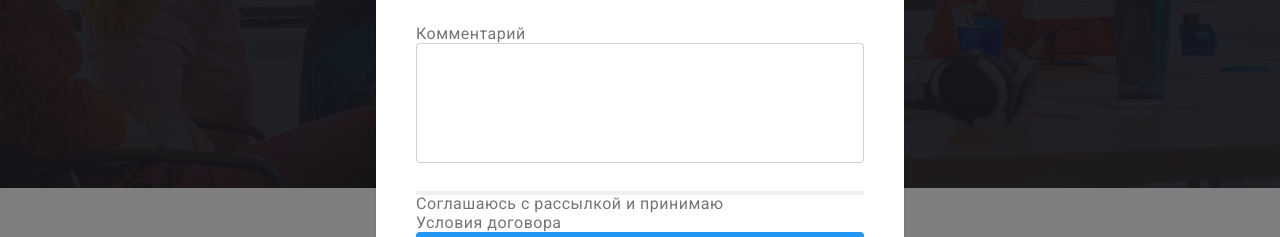
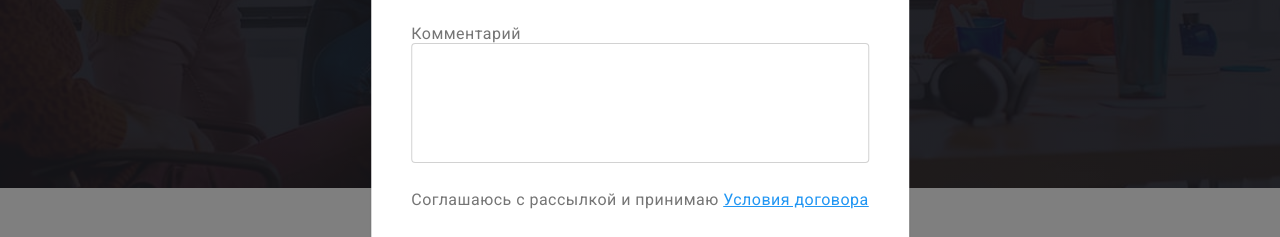
Before and after one commit to AlinaLeonova/goit-markup-hw-06, a plain HTML site: page index.html in a window 1280 px wide. Both pictures are taken after a click on the button "Заказать услугу". Shown: the part 493-730 px from the top of the page. Drawn offline with nearby package versions, Linux system fonts and the light colour scheme.

Commit message:
почти почти готова модалка

```diff
--- a/css/styles.css
+++ b/css/styles.css
@@ -871,3 +871,12 @@ address {
   left: 0;
   top: -20px;
 }
+
+.policy-link {
+  text-decoration: underline;
+  color: var(--accent-color);
+}
+
+.user-policy {
+  margin-bottom: 30px;
+}
--- a/index.html
+++ b/index.html
@@ -407,9 +407,10 @@
           </div>
           <label for="user-comment" class="">Комментарий</label>
           <textarea name="" id="user-comment" class="form-comment"></textarea>
-
-          <button></button>
-          Соглашаюсь с рассылкой и принимаю <a href="">Условия договора</a>
+          <input type="checkbox" id="user-policy" class="visually-hidden" />
+          <label for="user-policy" class="user-policy"
+            >Соглашаюсь с рассылкой и принимаю <a href="#" class="policy-link">Условия договора</a></label
+          >
           <button type="submit" class="modal-btn">Отправить</button>
         </form>
       </div>
```
